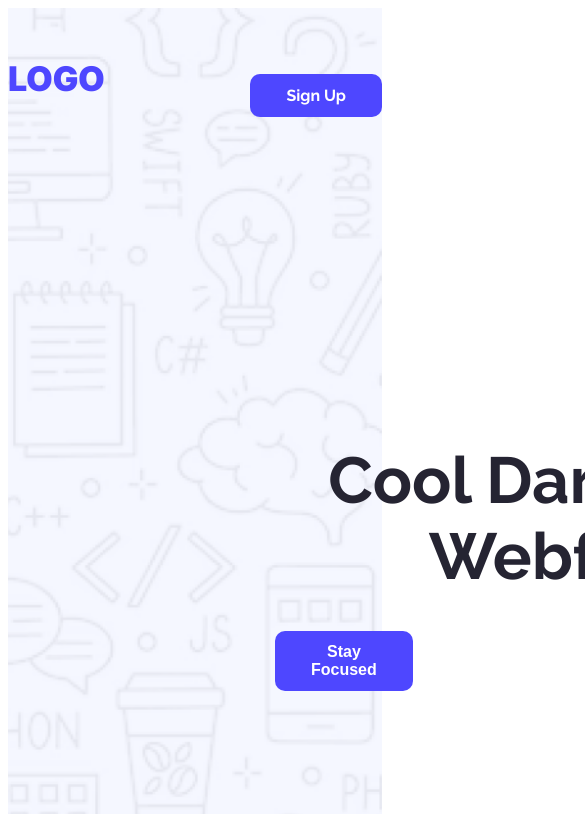
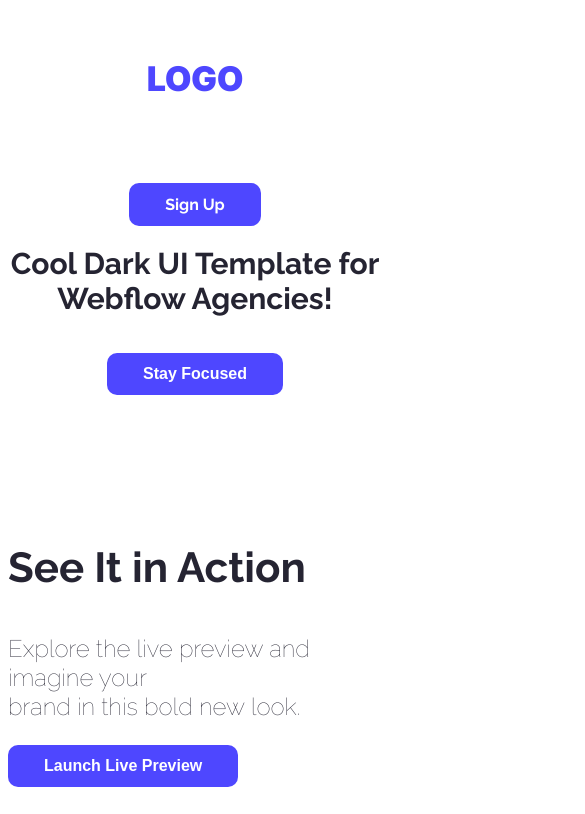
Before and after one commit to CodePoint-46615/landing-launchpad, a plain HTML site: page index.html in a window 390 px wide. Shown: the top 814 px of the page, 585 px wide, since content can reach past the window. Drawn offline with Linux system fonts and the light colour scheme.

Commit message:
add responsive banner section

```diff
--- a/Styles/style.css
+++ b/Styles/style.css
@@ -337,6 +337,21 @@ header{
 }
 
 @media screen and (max-width: 576px) {
+    .banner-items h4 {
+        width: 100%;
+        height: 100%;
+        font-size: 30px;
+    }
+    .banner-items{
+        padding: 0px;
+    }
+    .nav-items{
+        flex-direction: column;
+        margin-bottom: 20px;
+    }
+    header{
+        background-image: none;
+    }
     .action,
     .user-details,
     .card-container,
```
